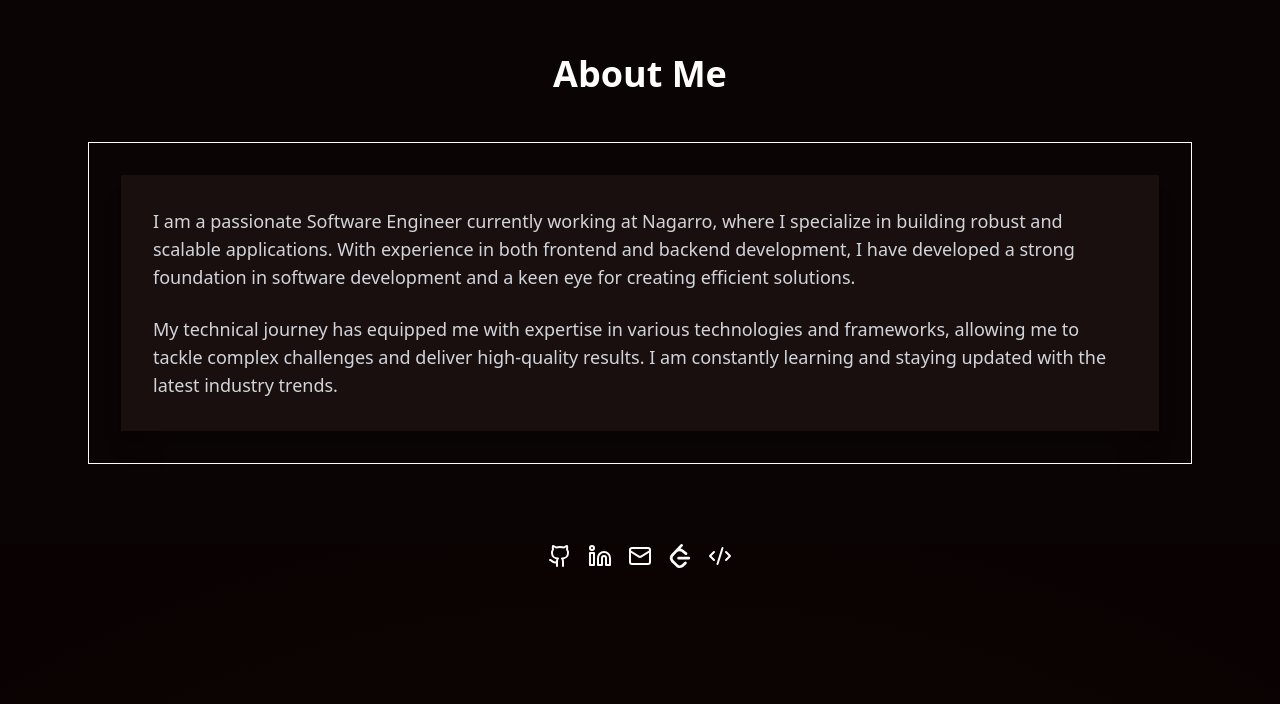
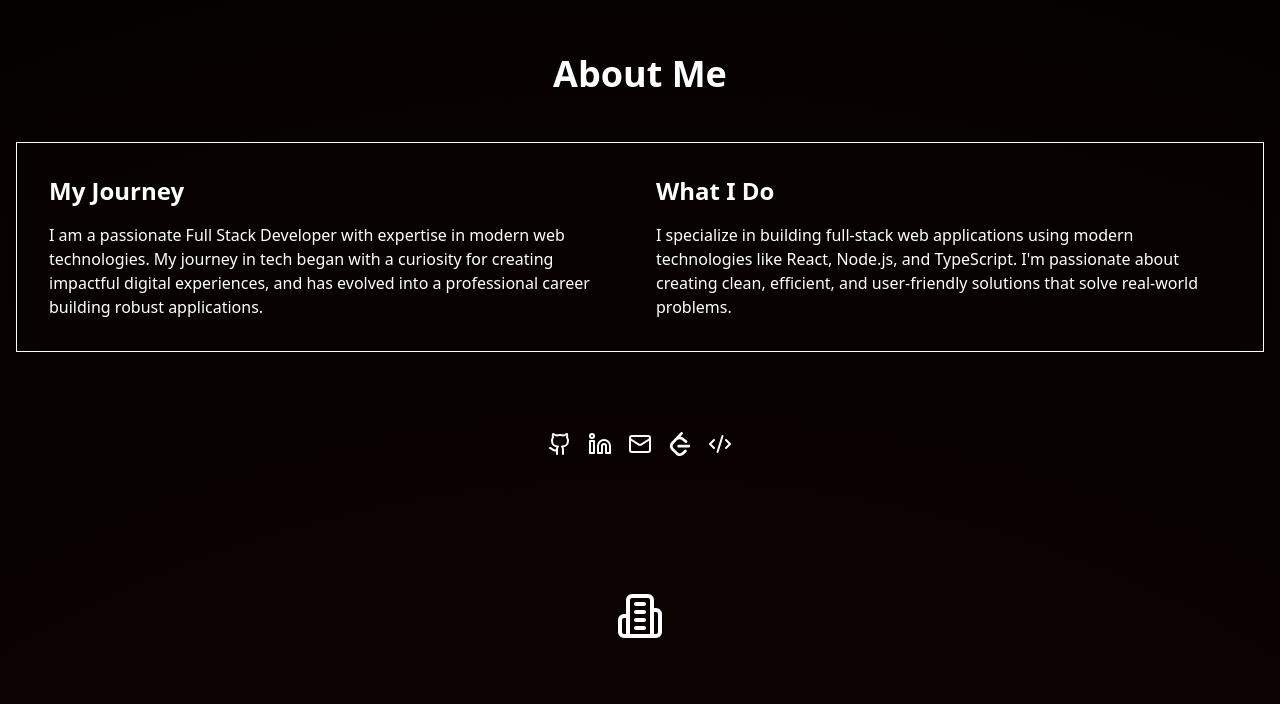
Before and after one commit to LuC-9/PortFolioFromScratch1, a React (Vite) app: page / in a window 1280 px wide. Shown: the part 826-1530 px from the top of the page. Built offline with nearby package versions, Linux system fonts and the light colour scheme.

Commit message:
Update App.tsx

```diff
--- a/src/App.tsx
+++ b/src/App.tsx
@@ -325,7 +325,7 @@ const skillCategories = [
       </section>
 
       {/* About Section */}
-      <section id="about" className="py-20 bg-[#0a0404]">
+{/*       <section id="about" className="py-20 bg-[#0a0404]">
         <div className="max-w-6xl mx-auto px-6">
           <motion.h2 className="text-4xl font-bold mb-12 text-center">
             About Me
@@ -354,7 +354,56 @@ const skillCategories = [
             </CardContent>
           </Card>
         </div>
-      </section>
+      </section> */}
+<section className="py-20 bg-accent/5" data-scroll-section>
+      <div className="container mx-auto px-4">
+        <motion.div
+          initial={{ y: 100, opacity: 0 }}
+          whileInView={{ y: 0, opacity: 1 }}
+          viewport={{ once: true }}
+          transition={{ duration: 0.8, ease: "easeOut" }}
+        >
+          <motion.h2
+            className="text-4xl font-bold mb-12 text-center"
+          >
+            About Me
+          </motion.h2>
+          <Card>
+            <CardContent className="p-8">
+              <div className="grid md:grid-cols-2 gap-8">
+                <motion.div
+                  initial={{ y: 50, opacity: 0 }}
+                  whileInView={{ y: 0, opacity: 1 }}
+                  viewport={{ once: true }}
+                  transition={{ duration: 0.5, delay: 0.2 }}
+                >
+                  <h3 className="text-2xl font-semibold mb-4">My Journey</h3>
+                  <p className="text-muted-foreground">
+                    I am a passionate Full Stack Developer with expertise in modern web technologies.
+                    My journey in tech began with a curiosity for creating impactful digital experiences,
+                    and has evolved into a professional career building robust applications.
+                  </p>
+                </motion.div>
+                <motion.div
+                  initial={{ y: 50, opacity: 0 }}
+                  whileInView={{ y: 0, opacity: 1 }}
+                  viewport={{ once: true }}
+                  transition={{ duration: 0.5, delay: 0.4 }}
+                >
+                  <h3 className="text-2xl font-semibold mb-4">What I Do</h3>
+                  <p className="text-muted-foreground">
+                    I specialize in building full-stack web applications using modern technologies
+                    like React, Node.js, and TypeScript. I'm passionate about creating clean,
+                    efficient, and user-friendly solutions that solve real-world problems.
+                  </p>
+                </motion.div>
+              </div>
+            </CardContent>
+          </Card>
+        </motion.div>
+      </div>
+    </section>
+
       {/*Links*/}
       <motion.div
         initial={{ opacity: 0 }}
```
